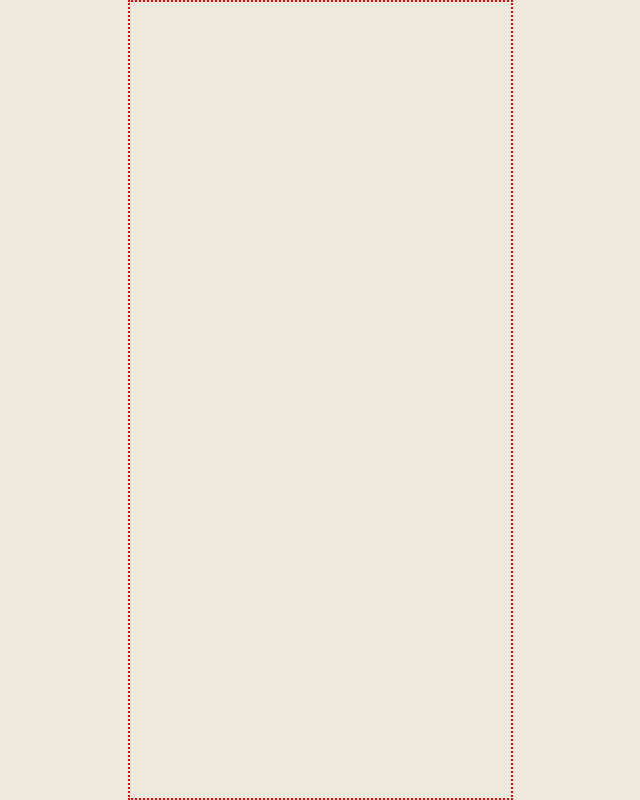
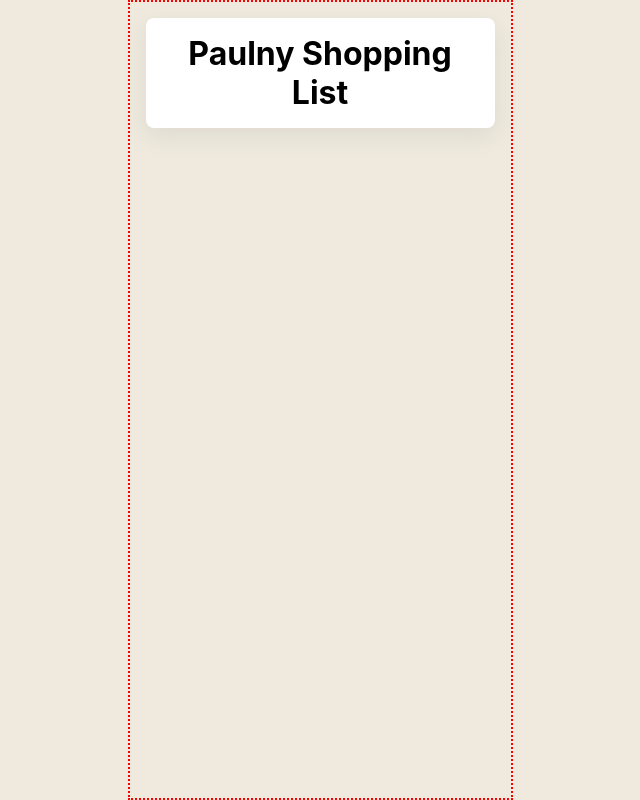
Before and after one commit to Hook-88/paulny-shopping-list, a React (Vite) app: page / in a window 1280 px wide. Shown: the whole page, without its empty margins (320-960 px from the left). Built offline with nearby package versions, Linux system fonts and the light colour scheme.

Commit message:
add header and card component

```diff
--- a/src/App.css
+++ b/src/App.css
@@ -3,6 +3,6 @@
   margin: 0 auto;
   text-align: center;
   min-height: 100vh;
-  padding: 0 1rem;
+  padding: 1rem 1rem 0 1rem;
   border: 2px dotted red;
 }
--- a/src/App.jsx
+++ b/src/App.jsx
@@ -1,3 +1,4 @@
+import Header from "./components/Header"
 import "./App.css"
 
 function App() {
@@ -5,7 +6,7 @@ function App() {
 
   return (
     <>
-
+      <Header />
     </>
   )
 }
--- /dev/null
+++ b/src/components/Card.css
@@ -0,0 +1,6 @@
+div.card {
+    background-color: #fff;
+    padding: 1rem;
+    box-shadow: rgba(149, 157, 165, 0.2) 0px 8px 24px;
+    border-radius: .5rem;
+}
--- /dev/null
+++ b/src/components/Card.jsx
@@ -0,0 +1,11 @@
+import "./Card.css"
+
+export default function Card({children}) {
+
+    return (
+        <div className="card">
+            {children}
+        </div>
+    )
+
+}
--- /dev/null
+++ b/src/components/Header.css
@@ -0,0 +1,3 @@
+header.shopping-list--header h1 {
+    margin: 0;
+}
--- /dev/null
+++ b/src/components/Header.jsx
@@ -0,0 +1,14 @@
+import Card from "./Card"
+import "./Header.css"
+
+export default function Header() {
+
+    return (
+        <Card>
+            <header className="shopping-list--header">
+                <h1>Paulny Shopping List</h1>
+            </header>
+        </Card>
+    )
+
+}
```
